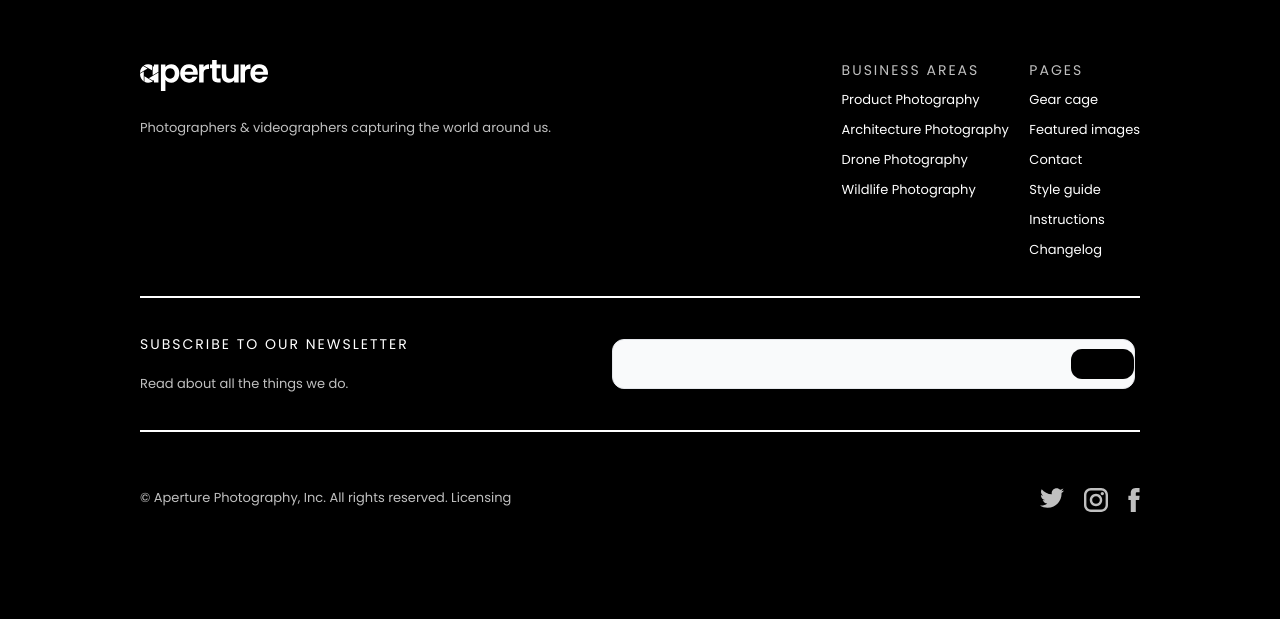
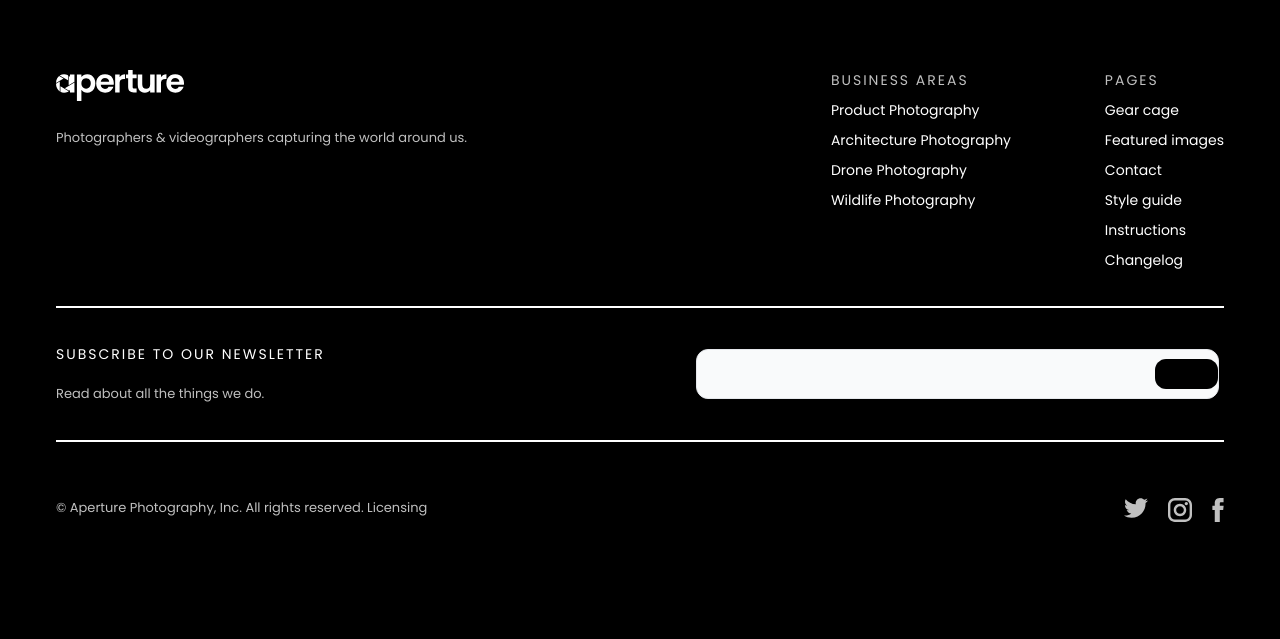
Before and after one commit to Sharadona/--------, a plain HTML site: page второй сайт/index.html in a window 1280 px wide. Shown: the part 5305-5944 px from the top of the page. Drawn offline with Linux system fonts and the light colour scheme.

Commit message:
переделал 10 блок 2 сайта

```diff
--- a/второй сайт/index.html
+++ b/второй сайт/index.html
@@ -241,6 +241,7 @@
     </section>
     <!--                         ДЕСЯТЫЙ БЛОК                              -->
     <section class="aperture-end">
+        <div class="aperture-ends">
             <div class="business-pages-photo-video">
                 <div class="photo-video">
                     <img src="./img/aperture.svg">
@@ -248,19 +249,19 @@
                 </div>
                 <div class="business-areas business-pages">
                     <h2>Business areas</h2>
-                <p>Product Photography</p>
-                <p>Architecture Photography</p>
-                <p>Drone Photography</p>
-                <p>Wildlife Photography</p>
+                    <a href="#">Product Photography</a>
+                    <a href="#">Architecture Photography</a>
+                    <a href="#">Drone Photography</a>
+                    <a href="#">Wildlife Photography</a>
                 </div>
                 <div class="pages business-pages">
                     <h2>Pages</h2>
-                <p>Gear cage</p>
-                <p>Featured images</p>
-                <p>Contact</p>
-                <p>Style guide</p>
-                <p>Instructions</p>
-                <p>Changelog</p>
+                    <a href="#">Gear cage</a>
+                    <a href="#">Featured images</a>
+                    <a href="#">Contact</a>
+                    <a href="#">Style guide</a>
+                    <a href="#">Instructions</a>
+                    <a href="#">Changelog</a>
                 </div>
             </div>
             <div class="newsletter">
@@ -278,6 +279,7 @@
                     <a href="#"><img src="./img/fc.svg"></a>
                 </div>
             </div>
+        </div>
     </section>
 </body>
 </html>
--- a/второй сайт/style.css
+++ b/второй сайт/style.css
@@ -325,7 +325,8 @@
 /*                            ДЕСЯТЫЙ БЛОК                            */
 .aperture-end {
     background-color: #000000;
-    padding: 100px 140px;
+    max-width: 100%;
+    padding: 10px;
 }
 .aperture-end h2{
     font-size: 14px;
@@ -339,6 +340,10 @@
     line-height: 20px;
     color: #C0C0C0;
 }
+.aperture-ends {
+    max-width: 1168px;
+    margin: 100px auto;
+}
 .business-pages-photo-video {
     display: flex;
     justify-content: space-between;
@@ -350,9 +355,16 @@
 .business-areas {
     padding-left: 270px;
 }
-.business-pages p {
+.business-pages {
+    display: flex;
+    flex-direction: column;
+}
+.business-pages a {
     color: #FFFFFF;
+    font-size: 14px;
+    line-height: 20px;
     padding-top: 10px;
+    text-decoration: none;
 }
 .newsletter {
     border-top: 2px solid #FFFFFF;
```
Lines whose indentation alone changed are shown as unchanged.
